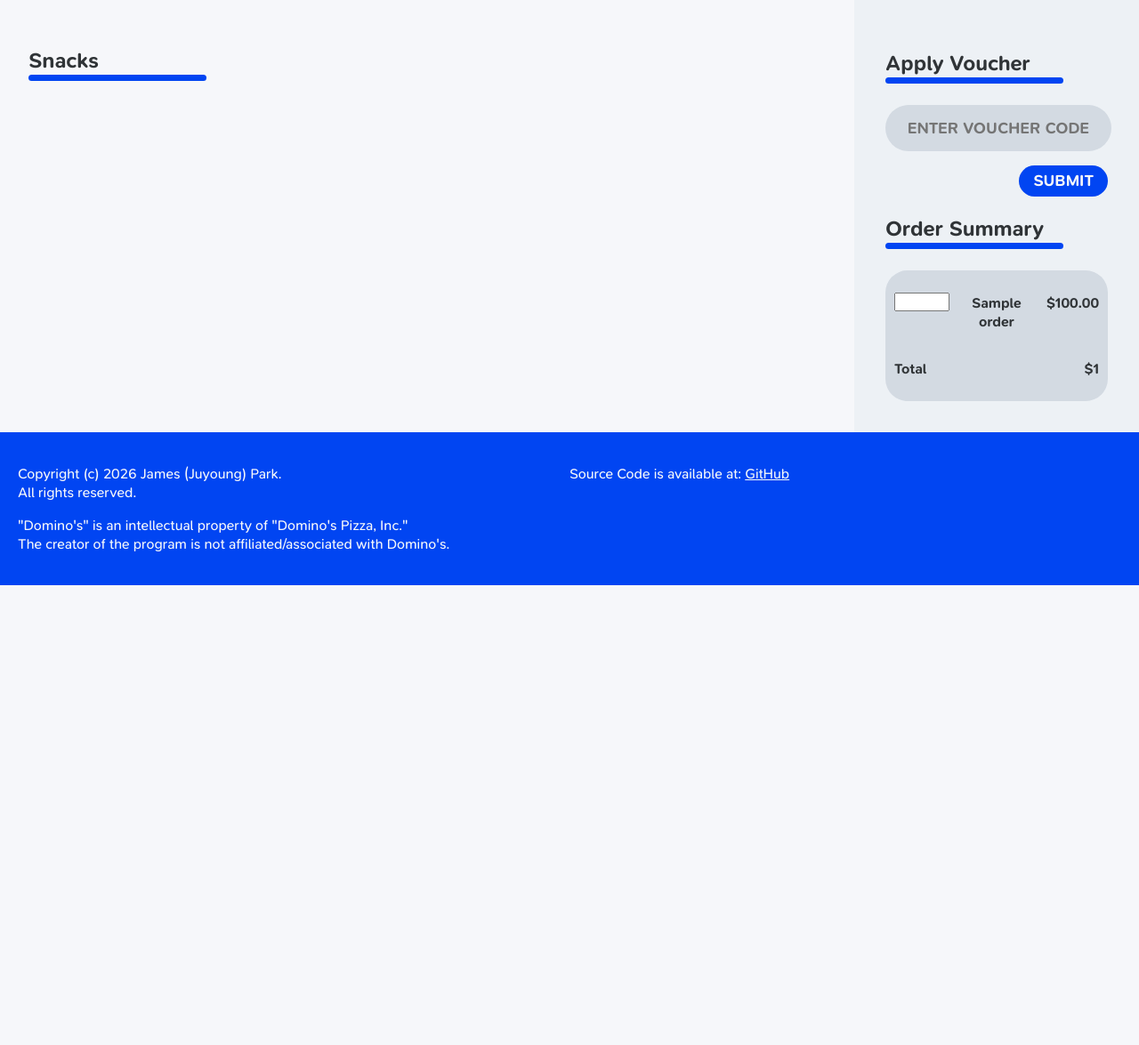
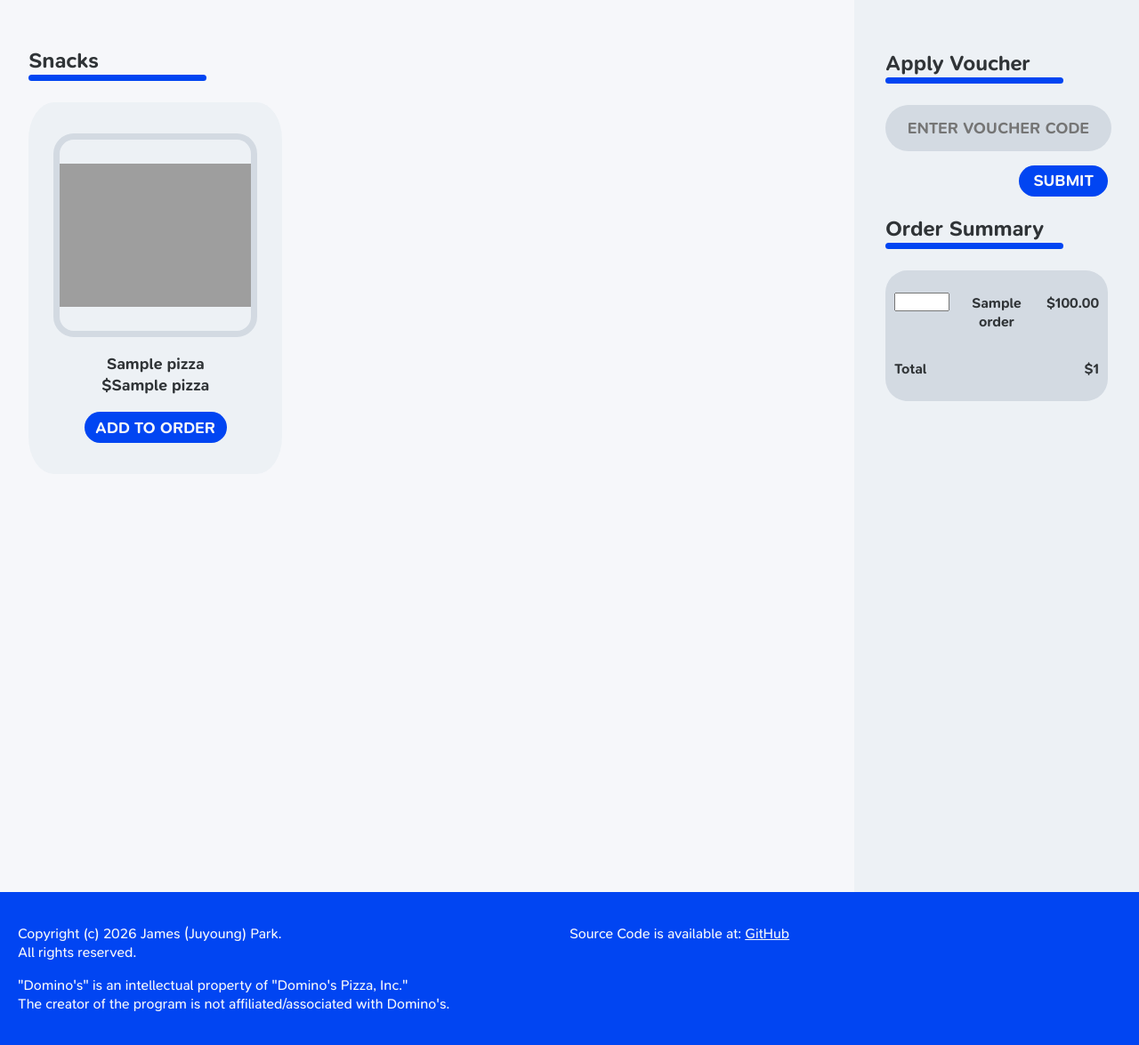
Before and after one commit to sleepywndud/pizza, a Flask app: template templates/snacks.html in a window 1280 px wide; the page is wider, and only the part inside the window is pictured. Shown: the part 71-1246 px from the top of that part at 89% size. Before the commit the page ends 729 px from the top of that part, so only its background shows below. Run offline with Flask 3, Linux system fonts and the light colour scheme; the template is opened without the code that fills it: most values are stand-ins (such as "Sample title", 1, 10 or a date in 2020); grey boxes are pictures that could not be loaded.

Commit message:
feat: add snacks page
Co-Authored-By: James Park <parkj2@duck.com>

```diff
--- a/templates/snacks.html
+++ b/templates/snacks.html
@@ -23,7 +23,22 @@
 					<h2>Snacks</h2>
 					<div id="line-divider"></div>
 					<div class="grid_2-3">
-						<!-- ADD SNACKS ORDER HERE!!!!! -->
+						<!-- uses for loop to print however many items that are on the db -->
+						{% for snack in data %}
+						<div class="item-pizza">
+							<img
+								src="{{ url_for('static', filename='images/menu/snacks/' + snack[3]) }}"
+								alt="{{ snack[1] + ' Image'}}"
+							>
+							<p style="margin-bottom: 0">{{ snack[1] }}</p>
+							<!-- displays the "$" + the snack's cost -->
+							<p style="margin-top: 0">{{ '$' + snack[2] }}</p>
+
+							<a href="{{ url_for('add_to_order', name=snack[1]) }}">
+								<button class="add-to-order">ADD TO ORDER</button>
+							</a>
+						</div>
+						{% endfor %}
 					</div>
 				</div>
 				<!-- menu grid end -->
```
